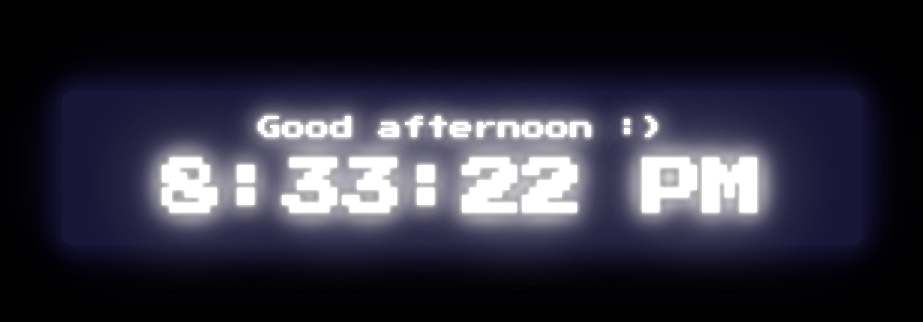
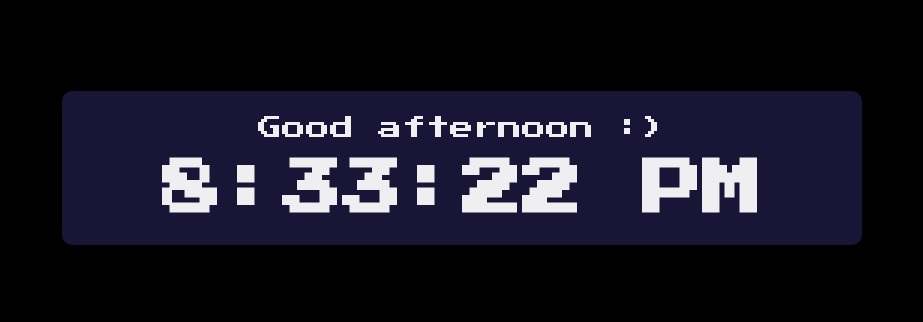
Before and after one commit to iDanielSoto/clock, a plain HTML site: page index.html in a window 1280 px wide. Shown: the part 232-554 px from the top of the page, without its empty margins (178-1101 px from the left). Drawn offline with Linux system fonts and the light colour scheme.

Commit message:
Update style.css

```diff
--- a/style.css
+++ b/style.css
@@ -32,10 +32,7 @@ body {
         0 0 5px #fff,
         0 0 10px #000,
         0 0 15px rgb(255, 255, 255, 0.4),
-        0 0 20px rgba(255, 255, 255, 0.5),
-        0 0 25px rgba(255, 255, 255, 0.8),
-        0 0 30px rgb(255, 255, 255, 0.9),
-        0 0 80px rgb(255, 255, 255);
+        0 0 25px rgba(255, 255, 255, 0.8)
     box-shadow: 0 0 10px #181536,
         0 0 20px #181536,
         0 0 30px #181536,
```
